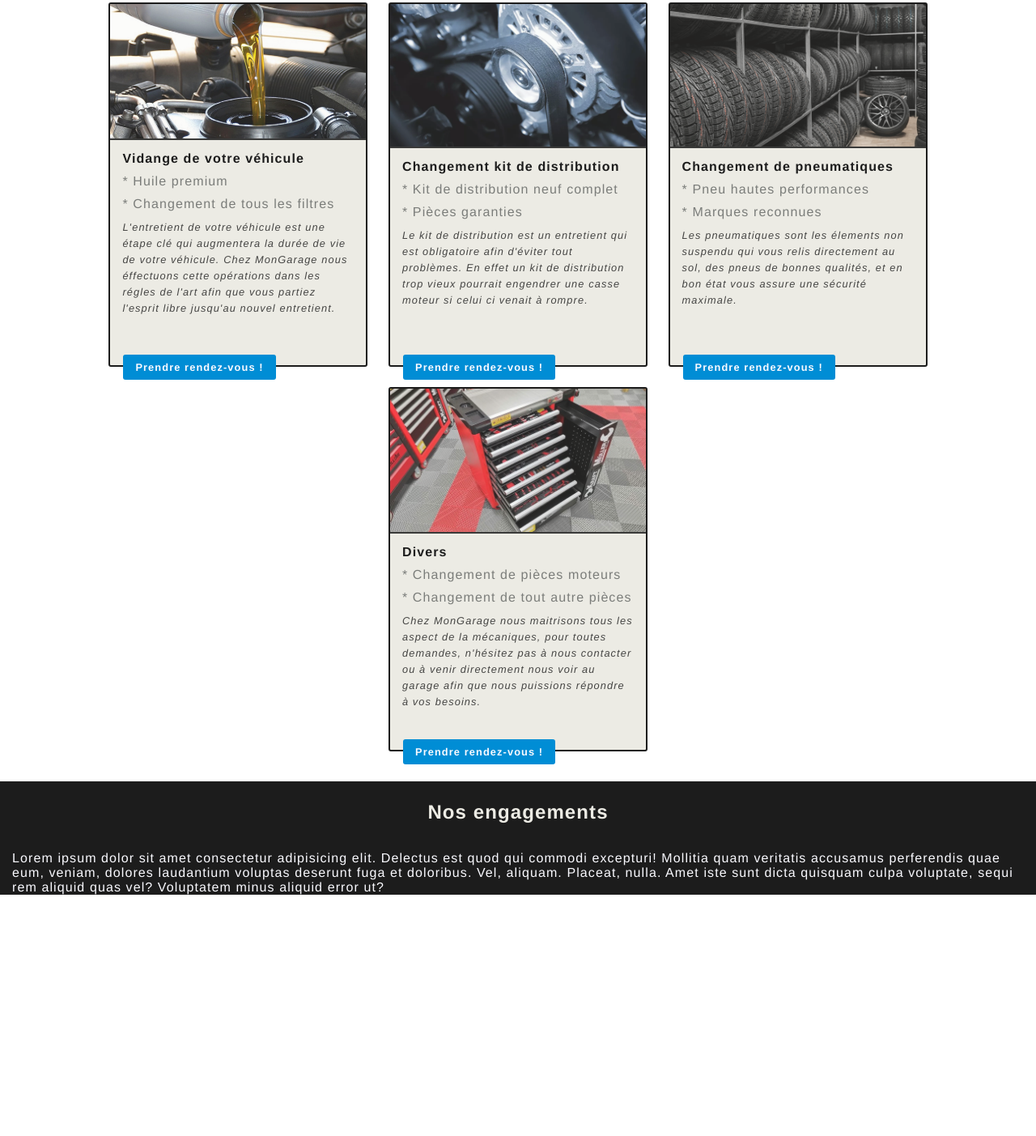
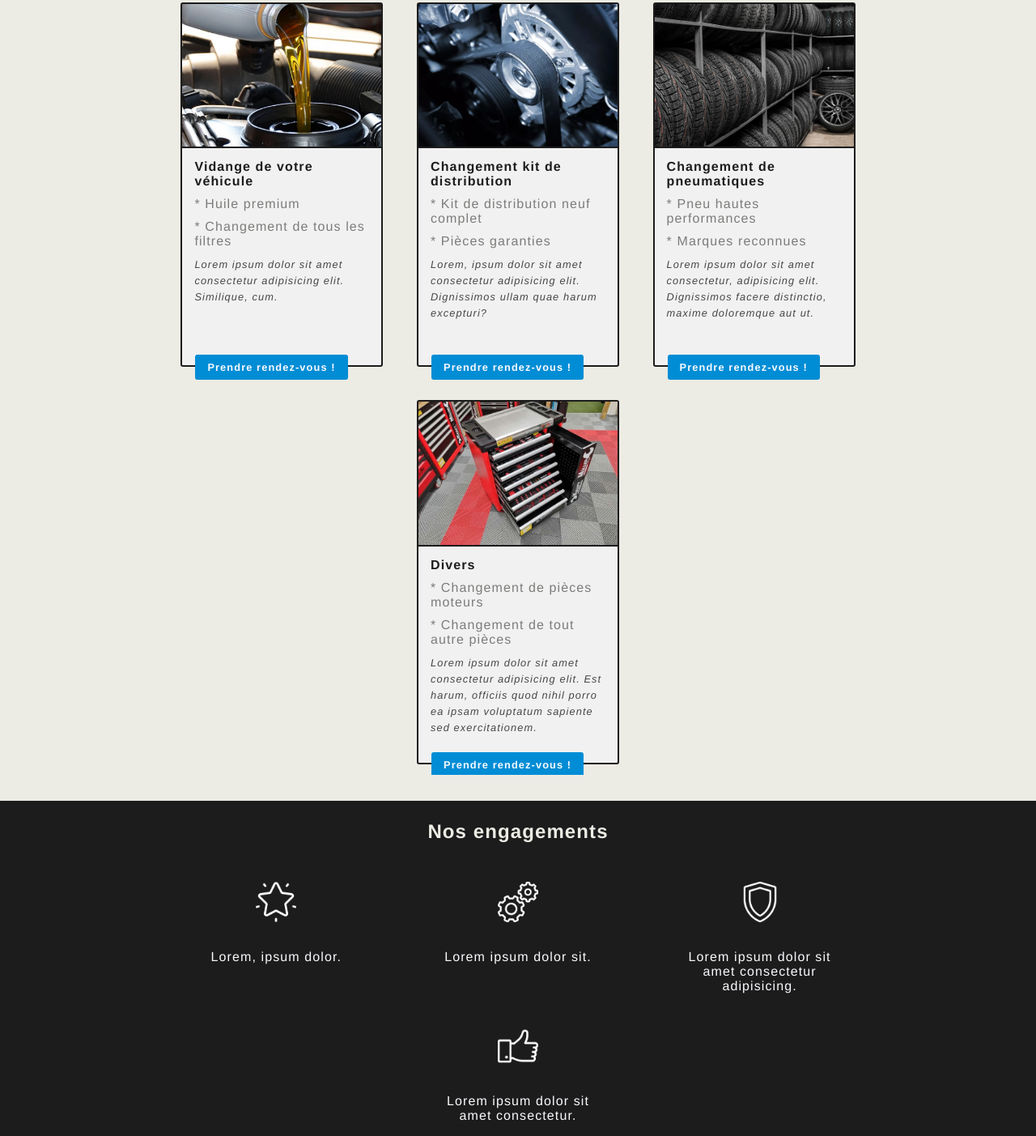
Before and after one commit to keAlVr/MyGarage, a plain HTML site: page index.html in a window 1280 px wide. Shown: the part 766-2169 px from the top of the page at 81% size. Before the commit the page ends 1881 px from the top, so only its background shows below. Drawn offline with Linux system fonts and the light colour scheme.

Commit message:
reworked the services section and the engagements one

```diff
--- a/css/styles.css
+++ b/css/styles.css
@@ -16,6 +16,7 @@
 
 body {
   max-width: 100vw;
+  background-color: var(--secondary-color);
 }
 
 /* ----- NAV STARTS HERE ----- */
@@ -62,15 +63,16 @@ header {
 }
 
 header::before {
+  /*This is a trick so the opacity won't affect others elements in the header section*/
   content: "";
 
-  background-image: url("../img/CarUnsplash-cropped.jpg");
+  background-image: url("../img/CarImage-cropped-800h.jpg");
   background-attachment: fixed;
   background-position: center;
   background-repeat: no-repeat;
   background-size: cover;
 
-  opacity: 85%;
+  opacity: 100%;
 
   position: absolute;
   top: 0px;
@@ -91,6 +93,8 @@ header::before {
   padding: 0.5rem 1.5rem;
   margin-left: 5rem;
   margin-bottom: 1rem;
+
+  text-shadow: #1c1c1c 10px 10px 20px;
 
   z-index: 1001;
 }
@@ -133,30 +137,36 @@ header::before {
 }
 
 .OurServices__container {
-  width: 100%;
+  width: 80%;
   height: auto;
+  margin: 0 auto 2rem auto;
+
   display: flex;
-  flex-direction: column;
   align-items: center;
-  margin-bottom: 1.5rem;
+
+  gap: 1rem;
+  overflow-x: scroll;
+  overflow-y: hidden;
+  scroll-snap-type: x mandatory;
 }
 
 .OurServices__container-cards {
-  width: 320px;
+  width: 250px;
   height: 450px;
-  background: var(--secondary-color);
+  background: #f1f1f1;
   border: 2px solid var(--main-color);
   border-radius: 3px;
   margin-bottom: 1.5rem;
   position: relative;
+  scroll-snap-align: start;
+  flex-shrink: 0;
 }
 
 .OurServices__container-cards__img {
   width: 100%;
-  max-height: 40%;
+  height: 40%;
   object-fit: cover;
   border-bottom: 2px solid var(--main-color);
-  opacity: 85%;
 }
 
 .OurServices__container-cards__infos__title {
@@ -204,6 +214,8 @@ p {
     flex-direction: row;
     justify-content: center;
     flex-wrap: wrap;
+
+    overflow-x: hidden;
   }
 
   .OurServices__container-cards {
@@ -223,17 +235,46 @@ p {
   }
 }
 
-/* ----- SECTION - OUR QUALITIES STARTS HERE ----- */
+/* ----- SECTION - OUR ENGAGEMENTS STARTS HERE ----- */
 
-.OurQualities {
+.OurEngagements {
   width: 100%;
   height: auto;
   background-color: var(--main-color);
 }
 
-.OurQualities__h2 {
+.OurEngagements__h2 {
   color: var(--secondary-color);
   font-weight: bold;
   text-align: center;
   padding: 1.5rem 15px;
 }
+
+.OurEngagements__container {
+  display: flex;
+  flex-wrap: wrap;
+  width: 70%;
+  margin: 0 auto;
+}
+
+.OurEngagements__cards {
+  width: 250px;
+  height: auto;
+  margin: 0 auto;
+
+  display: flex;
+  flex-direction: column;
+  align-items: center;
+}
+
+.OurEngagements__cards-img {
+  width: 50px;
+  height: auto;
+  margin: 1.5rem 0;
+  filter: invert(100);
+}
+
+.OurEngagements__cards-p {
+  margin-bottom: 1rem;
+  text-align: center;
+}
--- a/index.html
+++ b/index.html
@@ -29,7 +29,7 @@
       <div class="header__container">
         <h1 class="header__h1">Votre garage à Blagnac</h1>
 
-        <h2 class="header__h2">Mécanique générale</h2>
+        <h2 class="header__h2">Mécanique automobile</h2>
       </div>
     </header>
 
@@ -55,10 +55,8 @@
               * Changement de tous les filtres
             </span>
             <p class="OurServices__container-cards__infos__paragraph">
-              L'entretient de votre véhicule est une étape clé qui augmentera la
-              durée de vie de votre véhicule. Chez MonGarage nous éffectuons
-              cette opérations dans les régles de l'art afin que vous partiez
-              l'esprit libre jusqu'au nouvel entretient.
+              Lorem ipsum dolor sit amet consectetur adipisicing elit.
+              Similique, cum.
             </p>
             <a
               href="#contact"
@@ -86,10 +84,8 @@
               * Pièces garanties
             </span>
             <p class="OurServices__container-cards__infos__paragraph">
-              Le kit de distribution est un entretient qui est obligatoire afin
-              d'éviter tout problèmes. En effet un kit de distribution trop
-              vieux pourrait engendrer une casse moteur si celui ci venait à
-              rompre.
+              Lorem, ipsum dolor sit amet consectetur adipisicing elit.
+              Dignissimos ullam quae harum excepturi?
             </p>
             <a
               href="#contact"
@@ -117,9 +113,8 @@
               * Marques reconnues
             </span>
             <p class="OurServices__container-cards__infos__paragraph">
-              Les pneumatiques sont les élements non suspendu qui vous relis
-              directement au sol, des pneus de bonnes qualités, et en bon état
-              vous assure une sécurité maximale.
+              Lorem ipsum dolor sit amet consectetur, adipisicing elit.
+              Dignissimos facere distinctio, maxime doloremque aut ut.
             </p>
             <a
               href="#contact"
@@ -148,10 +143,9 @@
               * Changement de tout autre pièces
             </span>
             <p class="OurServices__container-cards__infos__paragraph">
-              Chez MonGarage nous maitrisons tous les aspect de la mécaniques,
-              pour toutes demandes, n'hésitez pas à nous contacter ou à venir
-              directement nous voir au garage afin que nous puissions répondre à
-              vos besoins.
+              Lorem ipsum dolor sit amet consectetur adipisicing elit. Est
+              harum, officiis quod nihil porro ea ipsam voluptatum sapiente sed
+              exercitationem.
             </p>
             <a
               href="#contact"
@@ -164,16 +158,49 @@
       </div>
     </section>
 
-    <section class="OurQualities">
-      <h2 class="OurQualities__h2">Nos engagements</h2>
-      <p>
-        Lorem ipsum dolor sit amet consectetur adipisicing elit. Delectus est
-        quod qui commodi excepturi! Mollitia quam veritatis accusamus
-        perferendis quae eum, veniam, dolores laudantium voluptas deserunt fuga
-        et doloribus. Vel, aliquam. Placeat, nulla. Amet iste sunt dicta
-        quisquam culpa voluptate, sequi rem aliquid quas vel? Voluptatem minus
-        aliquid error ut?
-      </p>
+    <section class="OurEngagements">
+      <h2 class="OurEngagements__h2">Nos engagements</h2>
+      <div class="OurEngagements__container">
+        <div class="OurEngagements__cards">
+          <img
+            class="OurEngagements__cards-img"
+            src="./img/favoris.png"
+            alt="best prices logo"
+          />
+          <p class="OurEngagements__cards-p">Lorem, ipsum dolor.</p>
+        </div>
+
+        <div class="OurEngagements__cards">
+          <img
+            class="OurEngagements__cards-img"
+            src="./img/parametres.png"
+            alt="expert logo"
+          />
+          <p class="OurEngagements__cards-p">Lorem ipsum dolor sit.</p>
+        </div>
+
+        <div class="OurEngagements__cards">
+          <img
+            class="OurEngagements__cards-img"
+            src="./img/bouclier.png"
+            alt="warranty safe logo"
+          />
+          <p class="OurEngagements__cards-p">
+            Lorem ipsum dolor sit amet consectetur adipisicing.
+          </p>
+        </div>
+
+        <div class="OurEngagements__cards">
+          <img
+            class="OurEngagements__cards-img"
+            src="./img/comme.png"
+            alt="client first logo"
+          />
+          <p class="OurEngagements__cards-p">
+            Lorem ipsum dolor sit amet consectetur.
+          </p>
+        </div>
+      </div>
     </section>
 
     <script src="./js/main.js"></script>
```
Also changed, not shown: img/CarImage-cropped-800h.jpg (added), img/CarUnsplash-cropped.jpg (deleted), img/CarUnsplash.jpg (deleted), img/bouclier.png (added), img/comme.png (added), img/favoris.png (added), img/parametres.png (added).
